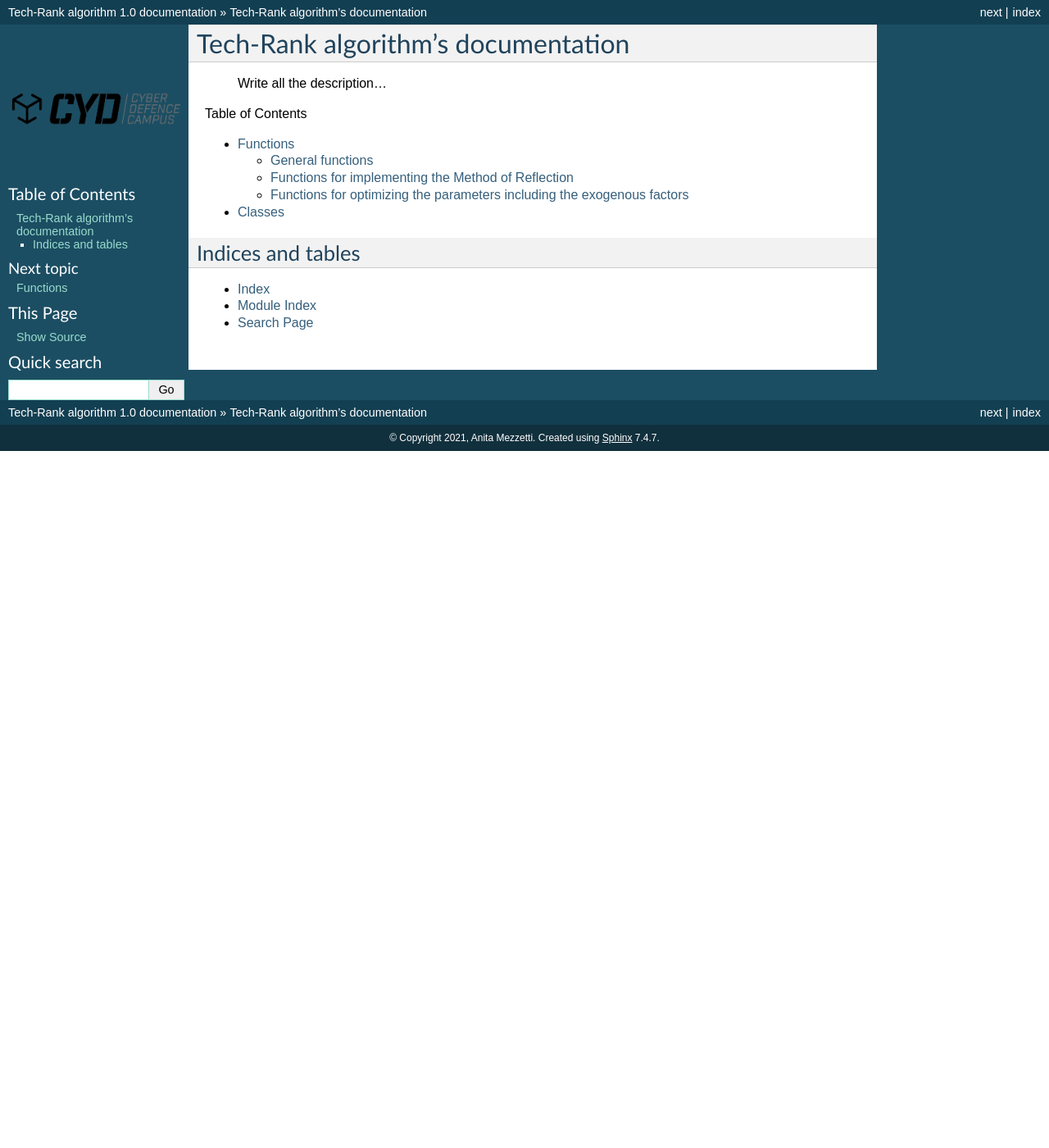
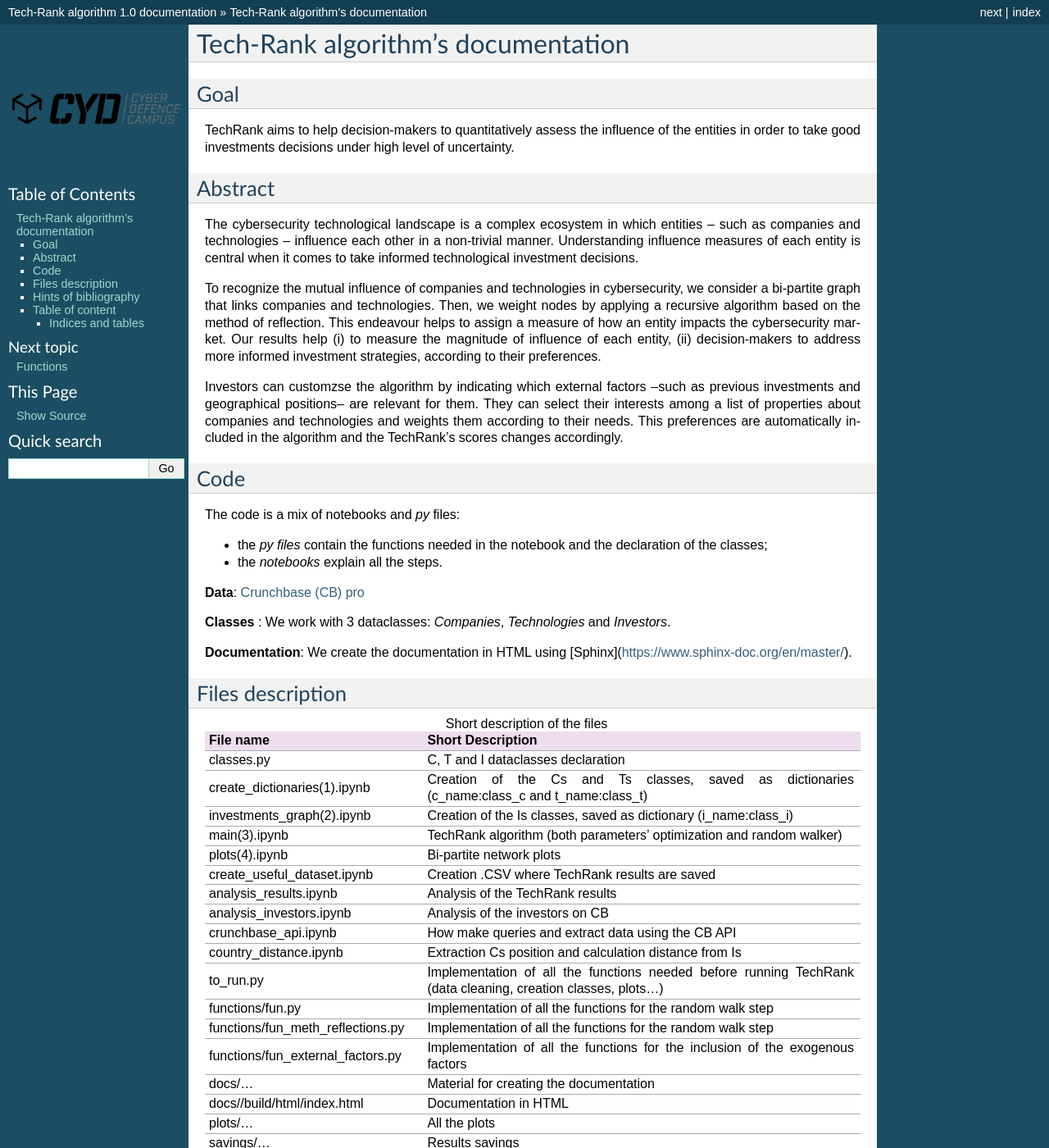
Before and after one commit to technometrics-lab/5-TechRank, a Sphinx documentation site: the page built from docs/index.rst, in a window 1280 px wide and 1400 px high. Shown: the whole window at 82% size. Built offline with Sphinx 7.4.7, drawn with Linux system fonts in a browser that asks for light colours; some of the changed text lies outside the part shown.

Commit message:
change readme (correct errors)

```diff
--- a/docs/index.rst
+++ b/docs/index.rst
@@ -5,12 +5,87 @@
 
 Tech-Rank algorithm's documentation
 ===============================================
- Write all the description...
+
+Goal
+########
+TechRank aims to help decision-makers to quantitatively assess the influence of the entities in order to  take good investments decisions under high level of uncertainty.
+
+Abstract
+########
+The cybersecurity technological landscape is a complex ecosystem in which entities -- such as  companies and technologies -- influence each other in a non-trivial manner. Understanding influence measures of each entity is central when it comes to  take informed technological  investment  decisions.
+
+To recognize the mutual influence of companies and technologies in cybersecurity, we consider a bi-partite graph that links companies and technologies. Then, we weight nodes by applying a recursive algorithm based on the method of reflection. This endeavour helps to assign a measure of how an entity impacts the cybersecurity market. Our results help (i) to measure the magnitude of influence of each entity, (ii) decision-makers to address more informed investment strategies, according to their preferences.
+
+Investors can customzse the algorithm by indicating which external factors --such as previous investments and geographical positions-- are relevant for them. They can select their interests among a list of properties about companies and technologies and weights them according to their needs. This preferences are automatically included in the algorithm and the TechRank's scores changes accordingly.
+
+
+Code
+########
+
+The code is a mix of notebooks and `py` files:
+
+* the *py files* contain the functions needed in the notebook and the declaration of the classes;
+
+* the *notebooks* explain all the steps.
+
+**Data**:
+`Crunchbase (CB) pro <https://www.crunchbase.com/home>`_
+
+**Classes** :
+We work with 3 dataclasses: `Companies`, `Technologies` and `Investors`.
+
+**Documentation**:
+We create the documentation in HTML using [Sphinx](https://www.sphinx-doc.org/en/master/).
+
+
+Files description
+########
+
+.. csv-table:: Short description of the files
+   :header: "File name ", "Short Description"
+   :widths: 15, 30
+
+   "classes.py", "C, T and I dataclasses declaration"
+   "create_dictionaries(1).ipynb", "Creation of the Cs and Ts classes, saved as  dictionaries (c_name:class_c and t_name:class_t)"
+   "investments_graph(2).ipynb", "Creation of the Is classes, saved as dictionary (i_name:class_i)"
+   "main(3).ipynb", "TechRank algorithm (both parameters' optimization and random walker)"
+   "plots(4).ipynb", "Bi-partite network plots "
+   "create_useful_dataset.ipynb", "Creation .CSV where TechRank results are saved "
+   "analysis_results.ipynb", "Analysis of the TechRank results"
+   "analysis_investors.ipynb", "Analysis of the investors on CB "
+   "crunchbase_api.ipynb", "How make queries and extract data using the CB API"
+   "country_distance.ipynb", "Extraction Cs position and calculation distance from Is"
+   "to_run.py", "Implementation of all the functions needed before running TechRank (data cleaning, creation classes, plots...)"
+   "functions/fun.py", "Implementation of all the functions for the random walk step"
+   "functions/fun_meth_reflections.py", "Implementation of all the functions for the random walk step"
+   "functions/fun_external_factors.py", "Implementation of all the functions for the inclusion of the exogenous factors"
+   "docs/...", "Material for creating the documentation"
+   "docs//build/html/index.html", "Documentation in HTML"
+   "plots/...", "All the plots"
+   "savings/...", "Results savings"
+   "data/sample_CB_date", "Sample of CB data"
+
+
+Each file contains more details and comments.
+
+Please note that data (also the classes) are not available because they are released by Crunchbase to the CYD Campus with a proprietary licence that does not allow us to share them. However, we plovide a sample of the data.
 
 
 
+Hints of bibliography
+########################
+The main *sources* of this work are the following:
+
+
+* `The Building Blocks of Economic Complexity <https://rb.gy/rhrsi2>`_ by César A. Hidalgo and Ricardo Hausmann
+
+
+* `The Virtuous Circle of Wikipedia: Recursive Measures of Collaboration Structures <https://dl.acm.org/doi/10.1145/2675133.2675286>`_ by Maximilian Klein. Thomas Maillart and John Chuang (`GitHub repository <https://github.com/wazaahhh/wiki_econ_capability>`_)
+
+
+Table of content
+################
 .. toctree::
-   :caption: Table of Contents
 
    function_link
 
```
Also changed, not shown: country_distance.ipynb.
